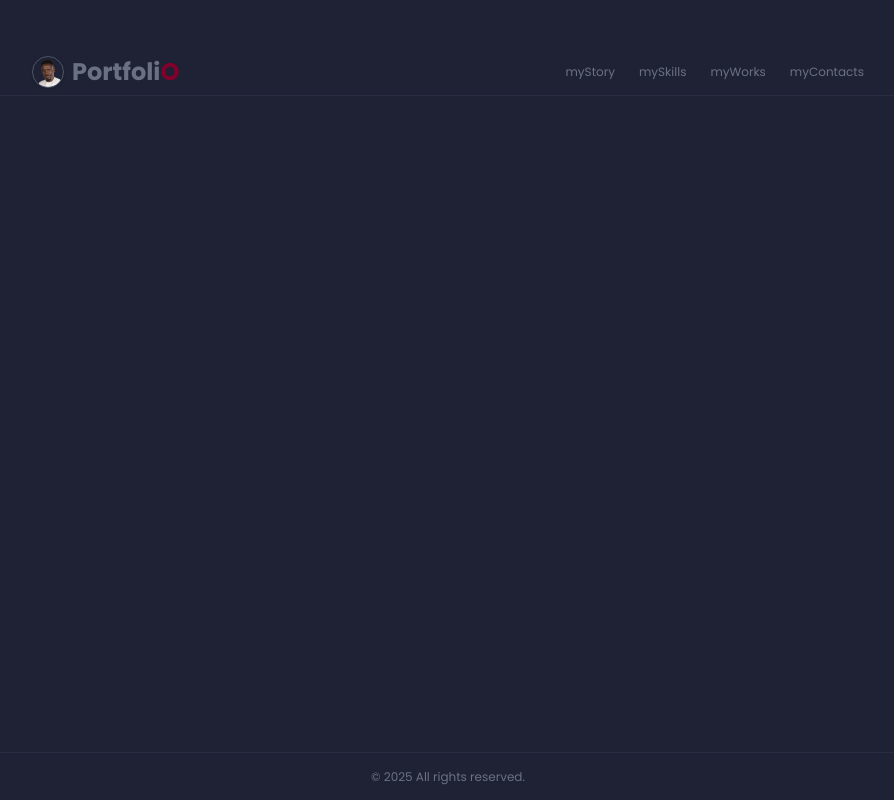
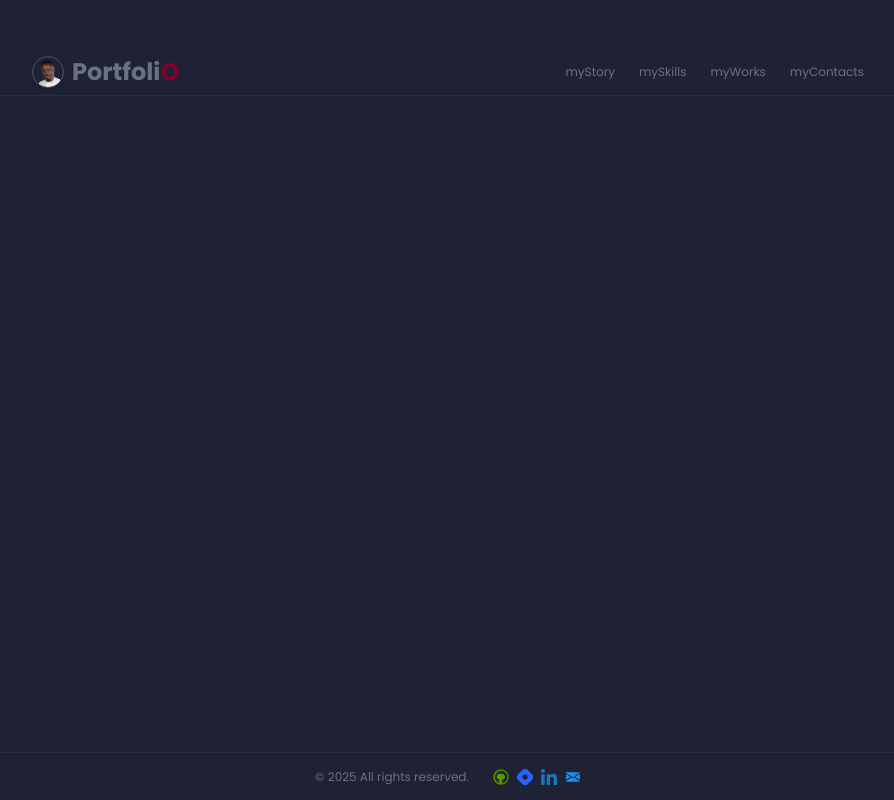
Before and after one commit to accdev1694/my-dynamic-portfolio, a React (Vite) app: page / in a window 1280 px wide. Shown: the whole page, without its empty margins (192-1086 px from the left). Built offline with nearby package versions, Linux system fonts and the light colour scheme.

Commit message:
create footer styling with link to contacts

```diff
--- a/src/components/Footer.jsx
+++ b/src/components/Footer.jsx
@@ -1,9 +1,13 @@
+import FooterLinks from "./FooterLinks";
+
 const Footer = () => {
-    return ( <div className="fixed bottom-0 left-0 right-0 border-t border-gray-700/40 h-12 flex items-center justify-center bg-[var(--color-bg)] text-gray-500 text-xs gap-2">
-        <p>
-        &copy; {new Date().getFullYear()} All rights reserved.
-      </p>
-    </div> );
-}
+  return (
+    <div className="fixed bottom-0 left-0 right-0 border-t border-gray-700/40 h-12 flex items-center justify-center bg-[var(--color-bg)] text-gray-500 text-xs gap-6">
+      <p>&copy; {new Date().getFullYear()} All rights reserved.</p>
+      <FooterLinks />
+    </div>
+
+  );
+};
 
 export default Footer;
--- /dev/null
+++ b/src/components/FooterLinks.jsx
@@ -0,0 +1,55 @@
+import { getImgUrl } from "../../utils";
+import ImageCard from "./ImageCard";
+
+const FooterLinks = () => {
+  return (
+    <div className="flex gap-2">
+      <a
+        href="https://github.com/accdev1694?tab=repositories"
+        target="_blank"
+        rel="noopener noreferrer"
+      >
+        <img
+          src="../../src/assets/images/contact/github.png"
+          className="w-4"
+          alt="Github Logo"
+        />
+      </a>
+      <a
+        href="https://abojeonline.com/"
+        target="_blank"
+        rel="noopener noreferrer"
+      >
+        <img
+          src="../../src/assets/images/contact/hashnode.png"
+          className="w-4"
+          alt="Hashnode Logo"
+        />
+      </a>
+      <a
+        href="https://www.linkedin.com/in/ao111/"
+        target="_blank"
+        rel="noopener noreferrer"
+      >
+        <img
+          src="../../src/assets/images/contact/linkedin.png"
+          className="w-4"
+          alt="Linkedin Logo"
+        />
+      </a>
+      <a
+        href="mailto:diloch111@gmail.com"
+        target="_blank"
+        rel="noopener noreferrer"
+      >
+        <img
+          src="../../src/assets/images/contact/mail.png"
+          className="w-4"
+          alt="Gmail Logo"
+        />
+      </a>
+    </div>
+  );
+};
+
+export default FooterLinks;
--- a/src/components/ImageCard.jsx
+++ b/src/components/ImageCard.jsx
@@ -1,16 +1,7 @@
 import { getImgUrl } from "../../utils";
 
-const ImageCard = ({url}) => {
-  return (
-    <div className="p-px bg-gradient-to-r from-[var(--color-accent)] to-[var(--color-accent-dark)]  rounded-xl">
-        <img
-          className=" bg-gray-900/95 rounded-xl"
-          src={getImgUrl(url)}
-          alt=""
-
-        />
-    </div>
-  );
+const ImageCard = ({ url, width, alt }) => {
+  return <img className={width} src={getImgUrl(url)} alt={alt} />;
 };
 
 export default ImageCard;
--- a/src/components/sections/About.jsx
+++ b/src/components/sections/About.jsx
@@ -28,8 +28,8 @@ const About = () => {
           and that passion drives everything I build.
         </p>
       </div>
-      <div className=" md:ml-18 w-[70%] md:w-[30%] justify-center m-auto">
-        <ImageCard url={"../../src/assets/images/my-photo.png"} />
+      <div className="p-px bg-gradient-to-r from-[var(--color-accent)] to-[var(--color-accent-dark)]  rounded-xl md:ml-18 w-[70%] md:w-[30%] justify-center m-auto">
+        <ImageCard url={"../../src/assets/images/my-photo.png"} width={"bg-gray-900/95 rounded-xl"} alt="My Photo"/>
       </div>
     </section>
   );
```
